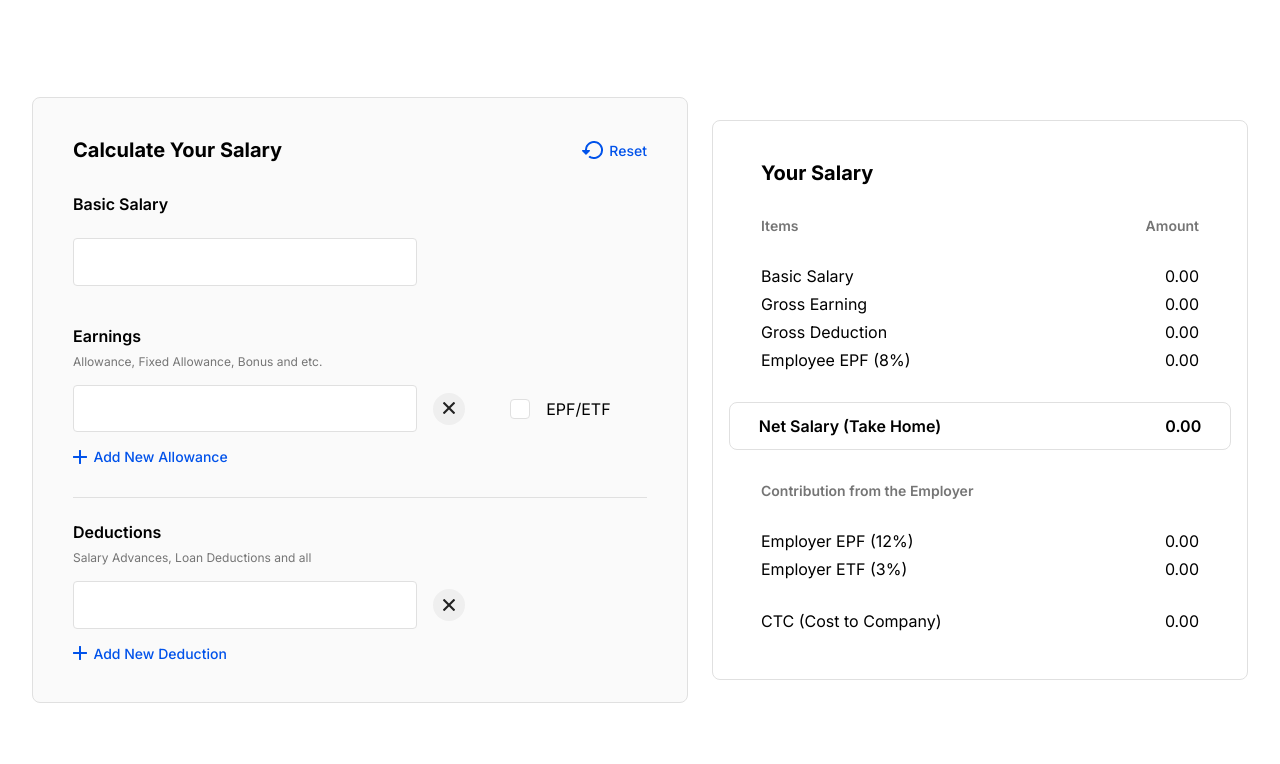
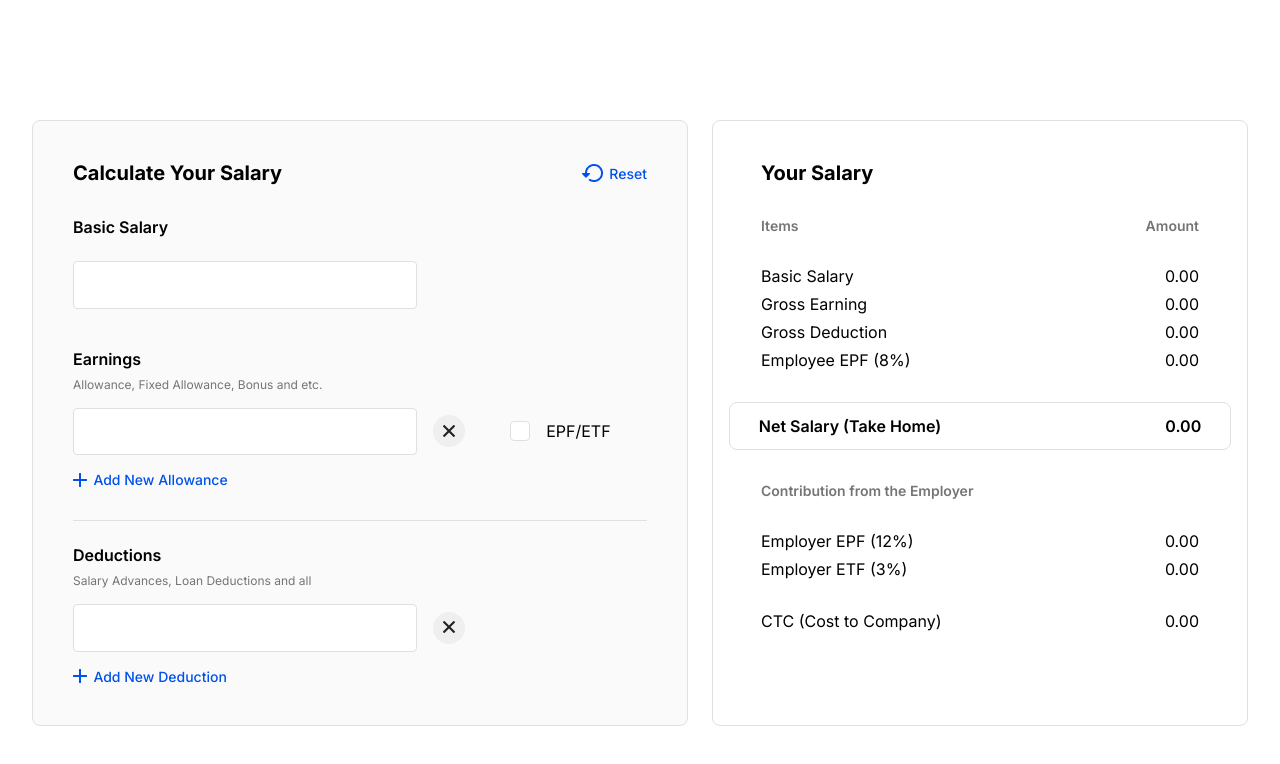
Before and after one commit to thusharathiwanka/salary-calculator, a React (Create React App) app: page / in a window 1280 px wide. Shown: the top 764 px of the page. Built offline with nearby package versions, Linux system fonts and the light colour scheme.

Commit message:
CREATE: padding fixed added to results

```diff
--- a/src/App.css
+++ b/src/App.css
@@ -93,10 +93,11 @@ input[type="checkbox"]:checked {
 
 .container {
 	gap: 1.5rem;
-	padding: 0 2rem;
-	min-height: 100vh;
+	padding: 2rem;
+	min-height: 80vh;
 	max-width: 1440px;
-	margin: 0 auto;
+	margin: 5.5rem auto;
+	align-items: stretch;
 }
 
 .container > div,
@@ -177,6 +178,10 @@ form {
 	padding: 0 1rem;
 }
 
+.padding-right {
+	padding-right: 0.8rem;
+}
+
 .result-padding {
 	padding-left: 2rem;
 	padding-right: 2rem;
@@ -199,6 +204,7 @@ form {
 		width: 100%;
 		flex-wrap: wrap;
 		padding: 2rem;
+		margin: 0 auto;
 	}
 
 	.form {
--- a/src/components/Result.jsx
+++ b/src/components/Result.jsx
@@ -13,19 +13,19 @@ const Result = () => {
 				<h6 className="body-text-semibold-lighter">Amount</h6>
 			</div>
 			<div className="salary-details body-text flex-between result-padding">
-				<p>Basic Salary</p>
+				<p className="padding-right">Basic Salary</p>
 				<p>{salary.basicSalary ? salary.basicSalary.toFixed(2) : "0.00"}</p>
 			</div>
 			<div className="salary-details body-text flex-between result-padding">
-				<p>Gross Earning</p>
+				<p className="padding-right">Gross Earning</p>
 				<p>{salary.grossEarning ? salary.grossEarning.toFixed(2) : "0.00"}</p>
 			</div>
 			<div className="salary-details body-text flex-between result-padding">
-				<p>Gross Deduction</p>
+				<p className="padding-right">Gross Deduction</p>
 				<p>{salary.grossDeduction ? salary.grossDeduction.toFixed(2) : "0.00"}</p>
 			</div>
 			<div className="salary-details body-text flex-between result-padding">
-				<p>Employee EPF (8%)</p>
+				<p className="padding-right">Employee EPF (8%)</p>
 				<p>{salary.employeeEpf ? salary.employeeEpf.toFixed(2) : "0.00"}</p>
 			</div>
 			<div className="net-salary body-text flex-between border margin-top">
@@ -38,15 +38,15 @@ const Result = () => {
 			</div>
 			<h6 className="body-text-semibold-lighter result-padding">Contribution from the Employer</h6>
 			<div className="salary-details body-text flex-between  result-padding">
-				<p>Employer EPF (12%)</p>
+				<p className="padding-right">Employer EPF (12%)</p>
 				<p>{salary.employerEpf ? salary.employerEpf.toFixed(2) : "0.00"}</p>
 			</div>
 			<div className="salary-details body-text flex-between result-padding">
-				<p>Employer ETF (3%)</p>
+				<p className="padding-right">Employer ETF (3%)</p>
 				<p>{salary.employerEtf ? salary.employerEtf.toFixed(2) : "0.00"}</p>
 			</div>
 			<div className="salary-details body-text flex-between padding-top result-padding">
-				<p>CTC (Cost to Company)</p>
+				<p className="padding-right">CTC (Cost to Company)</p>
 				<p>{salary.costToCompany ? salary.costToCompany.toFixed(2) : "0.00"}</p>
 			</div>
 		</div>
```
